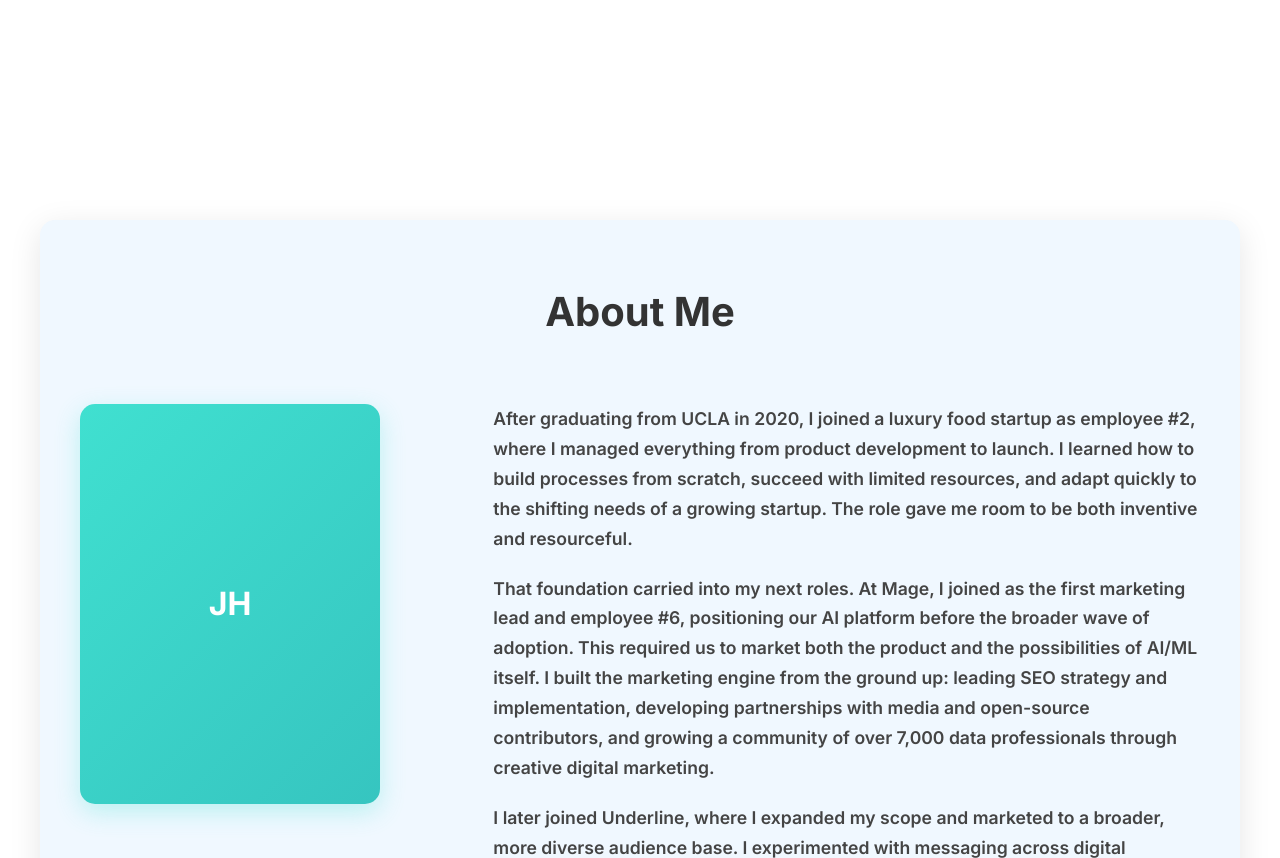
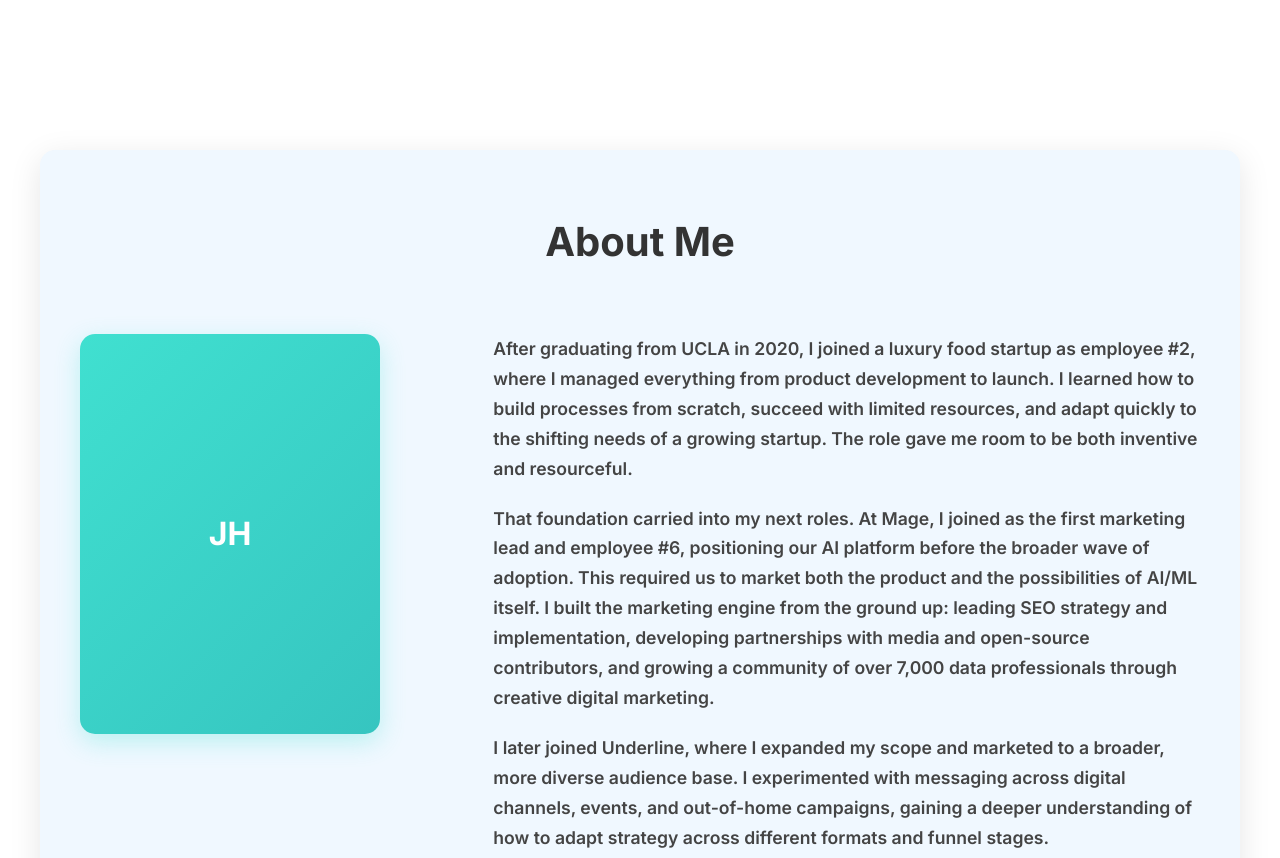
Before and after one commit to jphinek12/jphinek12.github.io, a plain HTML site: page index.html in a window 1280 px wide. Shown: the part 680-1538 px from the top of the page. Drawn offline with Linux system fonts and the light colour scheme.

Commit message:
Update index.html

```diff
--- a/index.html
+++ b/index.html
@@ -195,7 +195,7 @@
 
         /* About Me Section */
         .about-section {
-            padding: 100px 20px;
+            padding: 30px 20px;
             background: #fff;
         }
 
```
